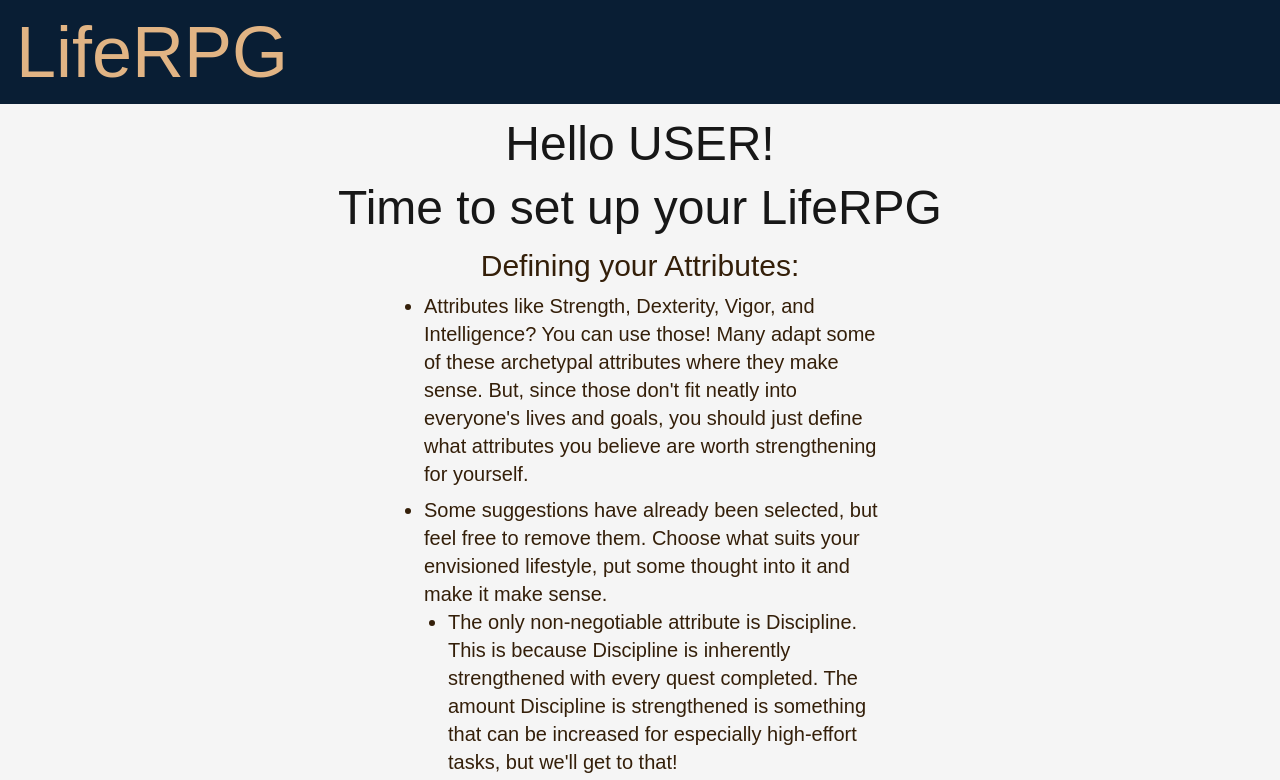
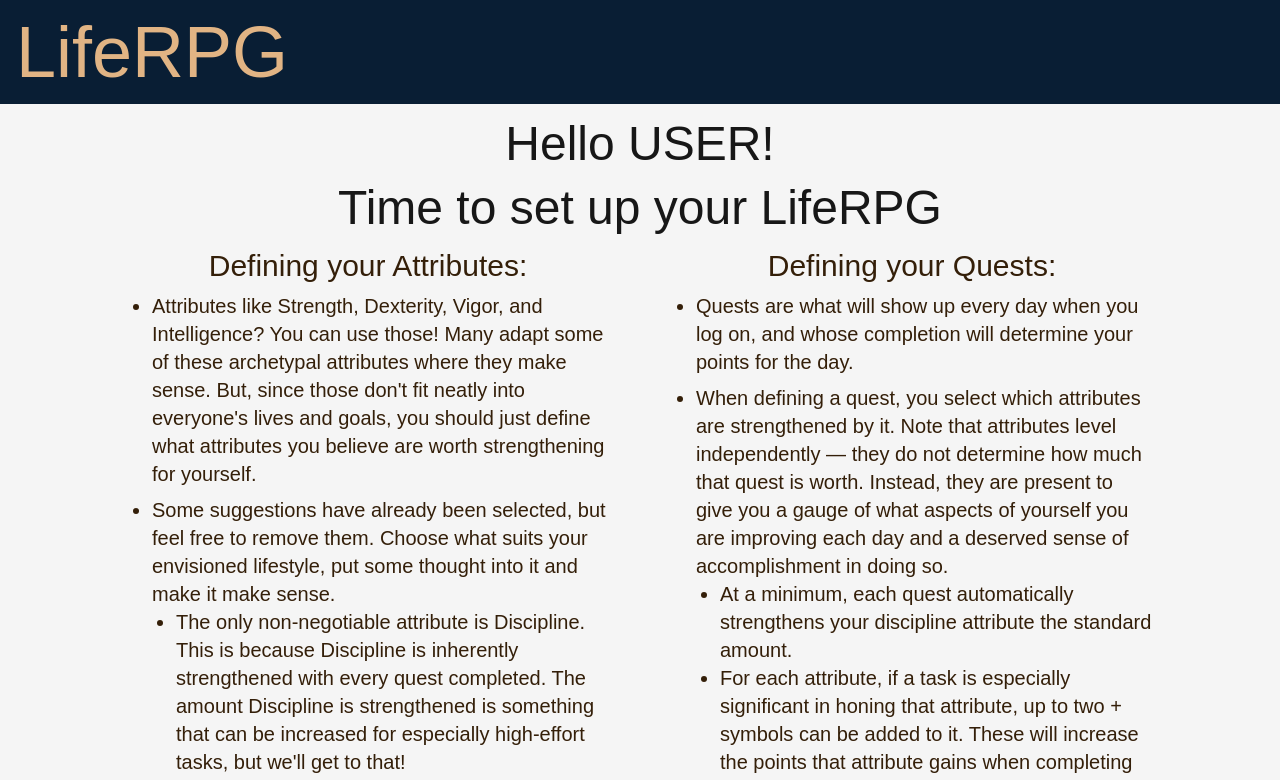
Before and after one commit to Daltraxx/life-rpg, a Next.js app: page /account-setup in a window 1280 px wide. Shown: the top 780 px of the page. Built offline with nearby package versions, Linux system fonts and the light colour scheme; a web font is replaced by a local one.

Commit message:
style for larger devices

```diff
--- a/src/app/ui/account-creation/AccountSetup/Intro/styles.module.css
+++ b/src/app/ui/account-creation/AccountSetup/Intro/styles.module.css
@@ -41,3 +41,16 @@
   list-style-type: disc;
   margin-left: 1.5rem;
 }
+
+@media only screen and (min-width: 768px) {
+  .explainerSectionsContainer {
+    flex-direction: row;
+    flex-wrap: wrap;
+    justify-content: center;
+    gap: 4rem;
+  }
+
+  .explainerSection {
+    flex: 1 1 30%;
+  }
+}
```
